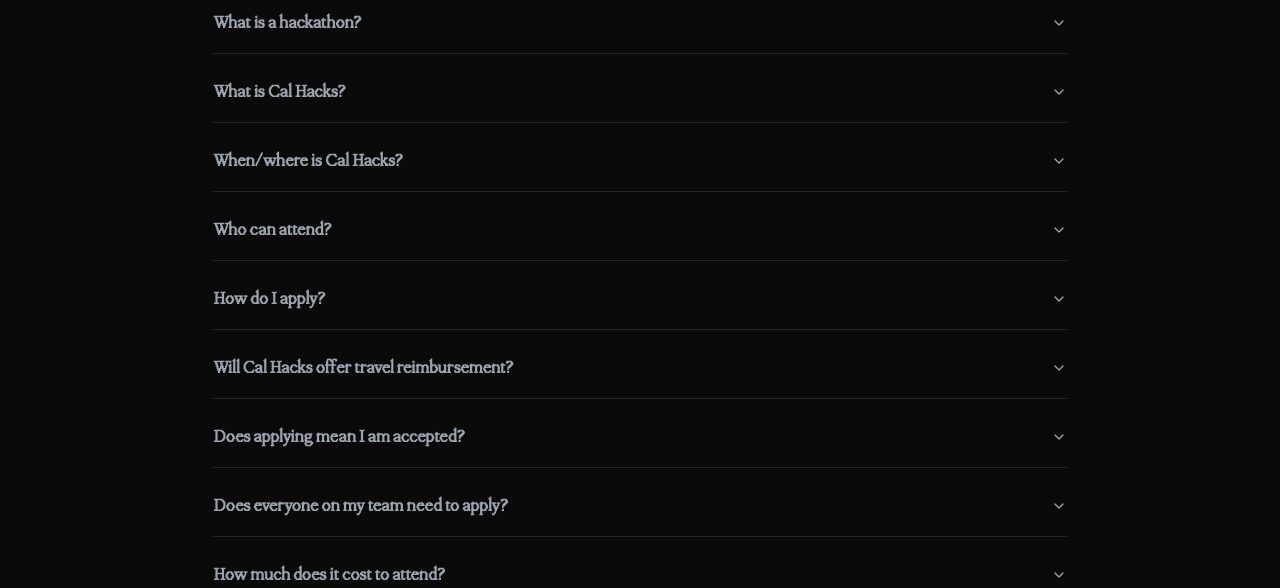
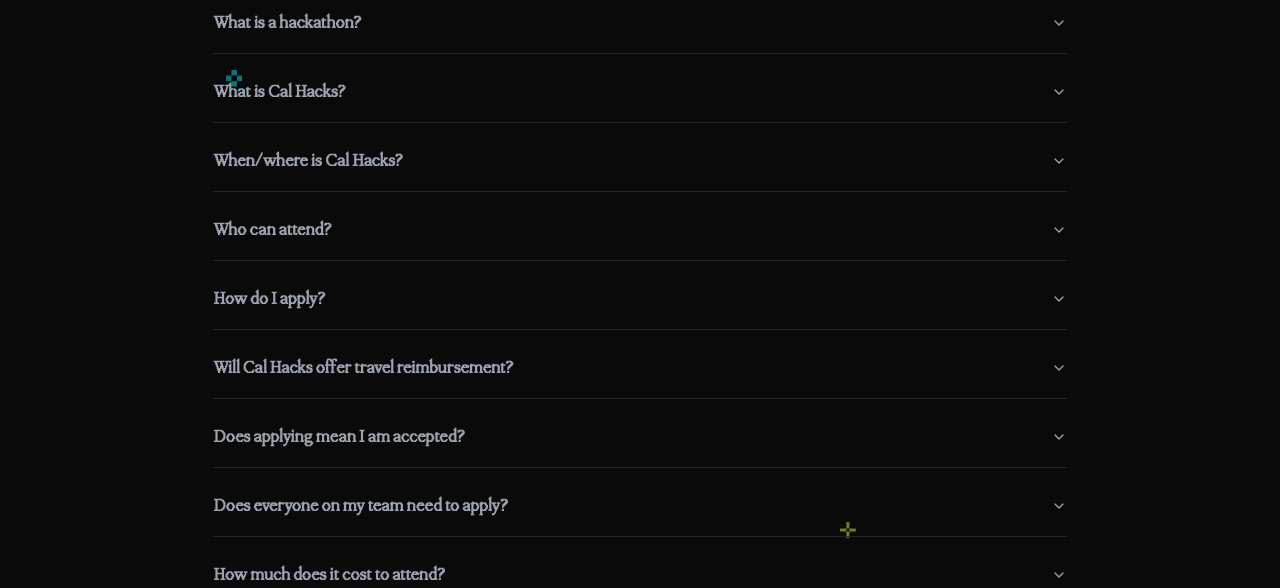
Before and after one commit to calhacks/live-site, a Next.js app: page /faq in a window 1280 px wide. Shown: the part 142-730 px from the top of the page. Built offline with nearby package versions, Linux system fonts and the light colour scheme.

Commit message:
adjustment: components are more modular

```diff
--- a/src/app/faq/page.tsx
+++ b/src/app/faq/page.tsx
@@ -1,9 +1,12 @@
+import TwinkleStars from "@/components/twinkle/TwinkleStars";
 import { Accordion, AccordionContent, AccordionItem, AccordionTrigger } from "@/components/ui/accordion";
 import { FAQ_DATA, FaqItem } from "@/constants/header";
 
 export default function Faq(): React.ReactNode {
 	return (
-		<main className="absolute grid h-dvh w-dvw place-items-center">
+		<main className="h-dvh w-dvw">
+			<TwinkleStars maximumStars={5}>
+				<div className="grid h-full w-full place-items-center">
 					<Accordion
 						type="single"
 						collapsible
@@ -15,11 +18,15 @@
 									<AccordionTrigger className="text-left font-ppmondwest text-lg font-bold text-gray-400 focus:text-white">
 										{question}
 									</AccordionTrigger>
-							<AccordionContent className="text-left font-ppneuebit text-lg">{response}</AccordionContent>
+									<AccordionContent className="text-left font-ppneuebit text-lg">
+										{response}
+									</AccordionContent>
 								</AccordionItem>
 							);
 						})}
 					</Accordion>
+				</div>
+			</TwinkleStars>
 		</main>
 	);
 }
--- a/src/app/page.tsx
+++ b/src/app/page.tsx
@@ -12,11 +12,13 @@
 export default function Home() {
 	return (
 		<main className="h-screen w-screen">
-			<TwinkleStars maximumStars={5} twinkleLengthMilliseconds={3_000}>
-				<Countdown
-					countdownStart={TEST_COUNTDOWN_START_TIMESTAMP}
-					countdownEnd={TEST_COUNTDOWN_END_TIMESTAMP}
-				/>
+			<TwinkleStars maximumStars={5}>
+				<div className="grid h-full w-full place-items-center">
+					<Countdown
+						countdownStart={TEST_COUNTDOWN_START_TIMESTAMP}
+						countdownEnd={TEST_COUNTDOWN_END_TIMESTAMP}
+					/>
+				</div>
 			</TwinkleStars>
 		</main>
 	);
--- a/src/components/countdown/Countdown.tsx
+++ b/src/components/countdown/Countdown.tsx
@@ -72,12 +72,12 @@
 	}, []);
 
 	return (
-		<div className="grid h-full w-full grid-cols-1 grid-rows-5">
+		<div className="grid h-full w-full grid-flow-col grid-rows-5 overflow-hidden">
 			<div className="row-start-2 flex items-end justify-center font-ppmondwest text-xl sm:text-3xl">
 				<span>{title}</span>
 			</div>
 			<div className="row-start-3 grid place-items-center self-center font-ppneuebit text-[8rem] sm:text-[14rem] md:text-[16rem]">
-				<span>{formattedCountdown}</span>
+				{formattedCountdown}
 			</div>
 		</div>
 	);
--- a/src/components/twinkle/TwinkleStars.tsx
+++ b/src/components/twinkle/TwinkleStars.tsx
@@ -6,6 +6,7 @@
 import FullBlueStar from "@/assets/images/stars/full-blue-star.png";
 import GreenStar from "@/assets/images/stars/green-star.png";
 import FullGreenStar from "@/assets/images/stars/full-green-star.png";
+import { TWINKLE_STAR_DURATION_MS } from "@/constants/header";
 
 export const StarTypes = ["blue", "full-blue", "green", "full-green"] as const;
 
@@ -54,7 +55,6 @@
 
 export interface TwinkleStarsProps {
 	maximumStars: number;
-	twinkleLengthMilliseconds: number;
 
 	children: React.ReactNode;
 }
@@ -73,7 +73,7 @@
 			);
 			setStars(newStars);
 
-			setTimeout(updateStars, props.twinkleLengthMilliseconds);
+			setTimeout(updateStars, TWINKLE_STAR_DURATION_MS);
 		}
 		updateStars();
 	}, []);
--- a/src/constants/header.ts
+++ b/src/constants/header.ts
@@ -115,3 +115,5 @@
 		response: "That's okay! Cal Hacks is open to all skill levels, from beginners to experts.",
 	},
 ];
+
+export const TWINKLE_STAR_DURATION_MS: number = 3_000;
```
Lines whose indentation alone changed are shown as unchanged.
